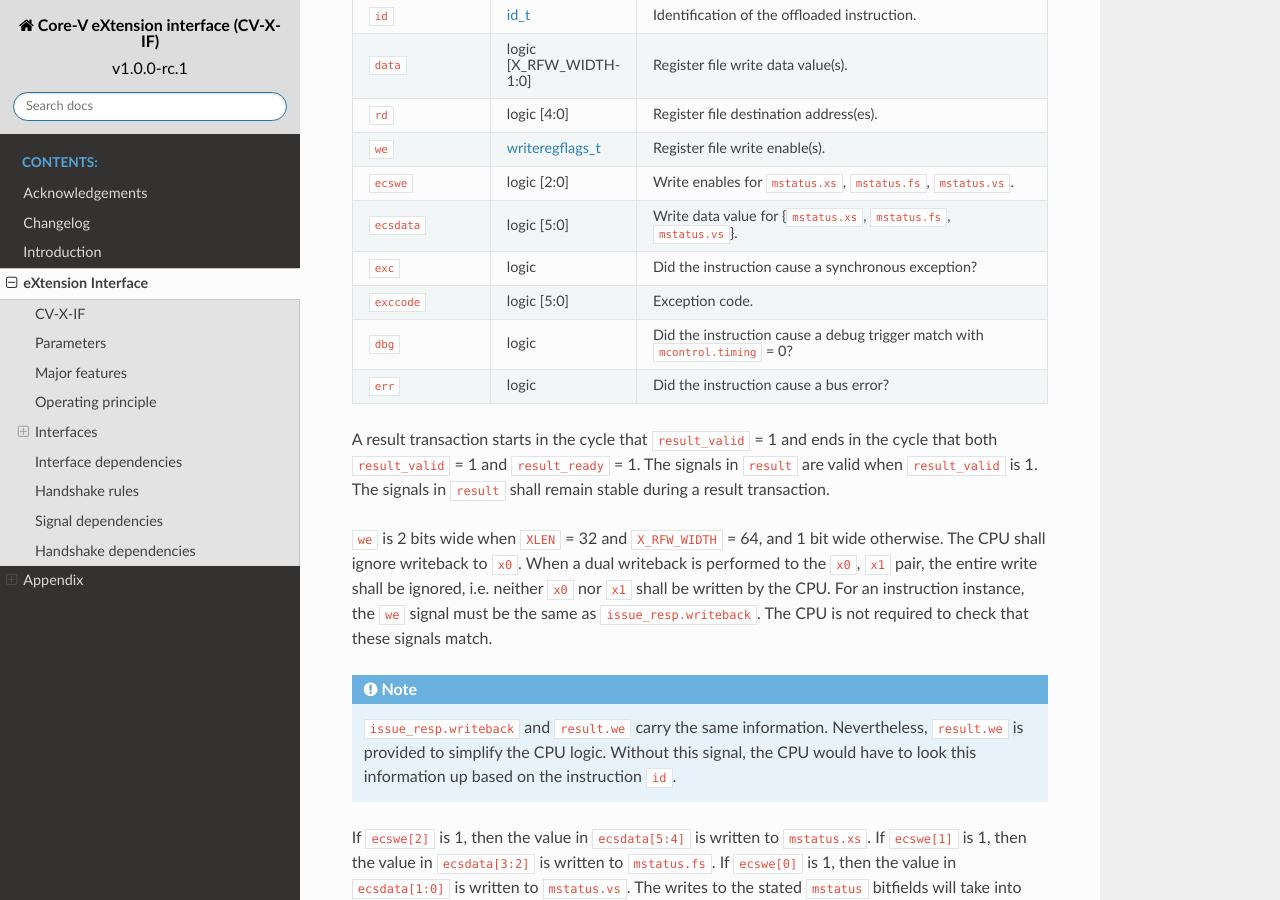
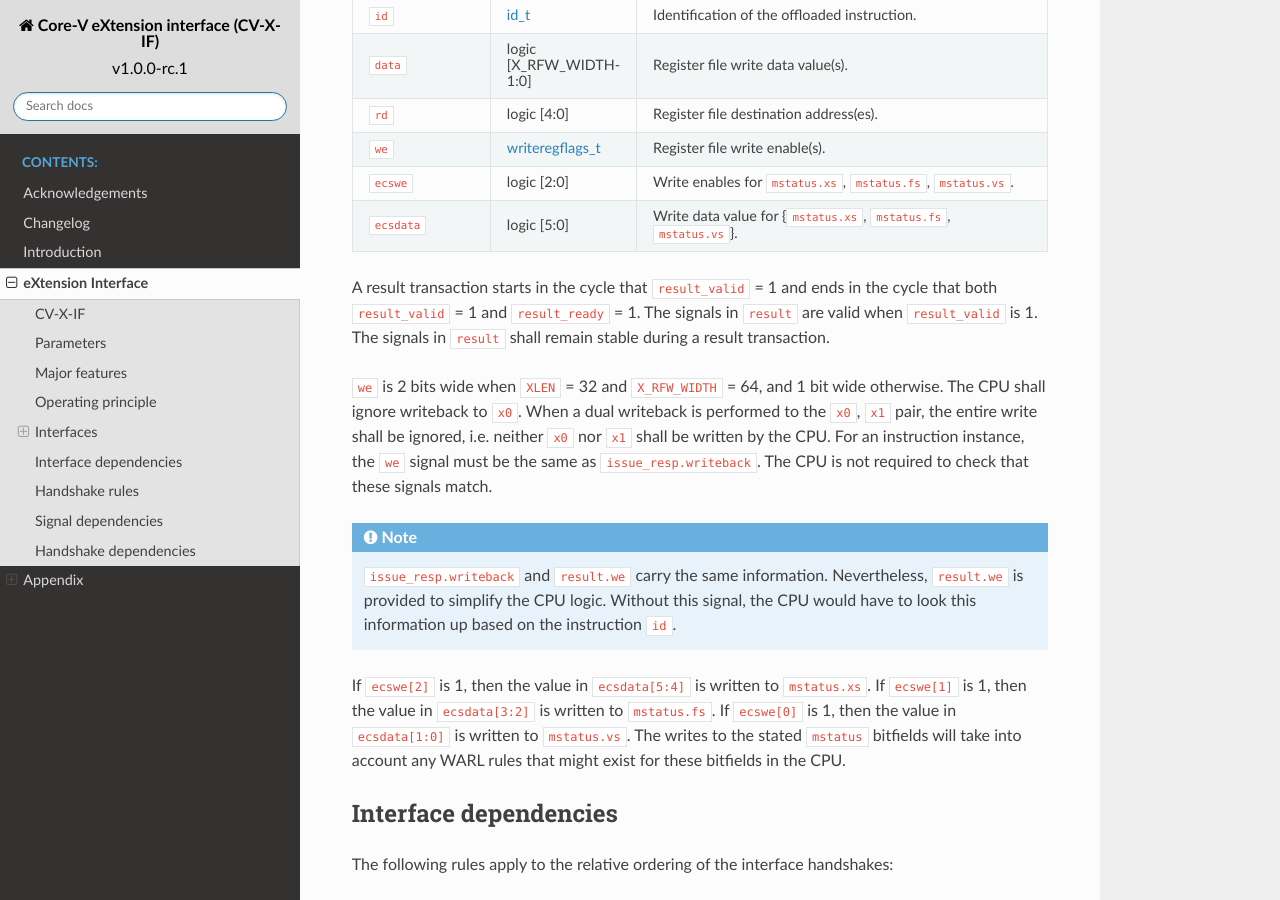
Before and after one commit to openhwgroup/core-v-xif, a Sphinx documentation site: the page built from docs/source/x_ext.rst, in a window 1280 px wide and 900 px high, scrolled down 14630 px. Built offline with Sphinx 7.4.7 and the Read the Docs theme 2.0.0, drawn with Linux system fonts in a browser that asks for light colours.

Commit message:
Removing left over signals from result packet that were isolated to t… (#152)
…he memory interface version of result packet

```diff
--- a/docs/source/x_ext.rst
+++ b/docs/source/x_ext.rst
@@ -994,14 +994,6 @@ for instructions that have been killed.
   +---------------+---------------------------------+-----------------------------------------------------------------------------------------------------------------+
   | ``ecsdata``   | logic [5:0]                     | Write data value for {``mstatus.xs``, ``mstatus.fs``, ``mstatus.vs``}.                                          |
   +---------------+---------------------------------+-----------------------------------------------------------------------------------------------------------------+
-  | ``exc``       | logic                           | Did the instruction cause a synchronous exception?                                                              |
-  +---------------+---------------------------------+-----------------------------------------------------------------------------------------------------------------+
-  | ``exccode``   | logic [5:0]                     | Exception code.                                                                                                 |
-  +---------------+---------------------------------+-----------------------------------------------------------------------------------------------------------------+
-  | ``dbg``       | logic                           | Did the instruction cause a debug trigger match with ``mcontrol.timing`` = 0?                                   |
-  +---------------+---------------------------------+-----------------------------------------------------------------------------------------------------------------+
-  | ``err``       | logic                           | Did the instruction cause a bus error?                                                                          |
-  +---------------+---------------------------------+-----------------------------------------------------------------------------------------------------------------+
 
 A result transaction starts in the cycle that ``result_valid`` = 1 and ends in the cycle that both ``result_valid`` = 1 and ``result_ready`` = 1. The signals in ``result`` are
 valid when ``result_valid`` is 1. The signals in ``result`` shall remain stable during a result transaction.
```
